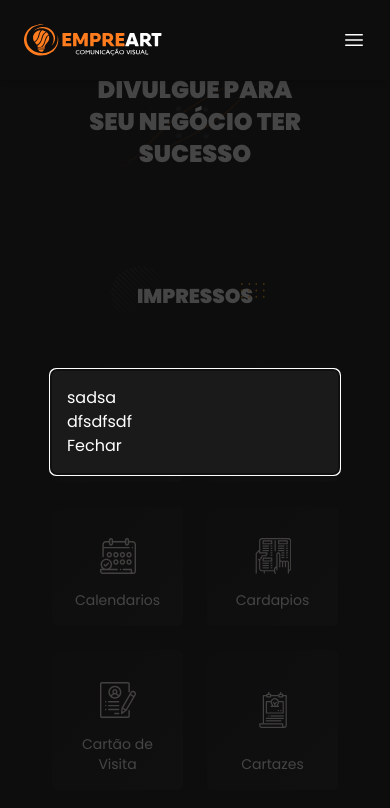
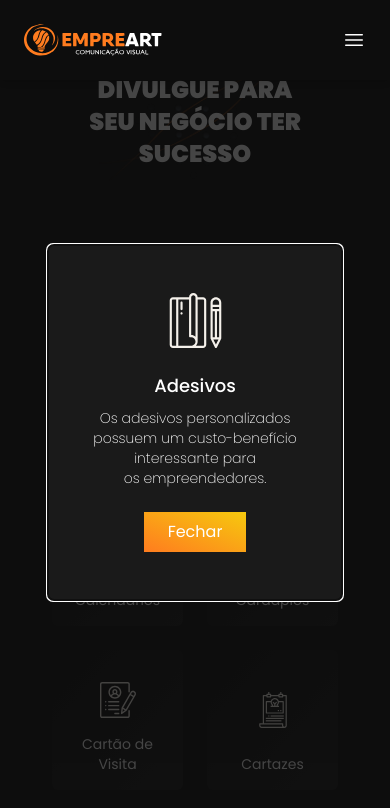
Before and after one commit to vitordcode/empreart, a React (Vite) app: page / in a window 390 px wide. Both pictures are taken after a click on the element "Adesivos". Shown: the part 850-1658 px from the top of the page. Built offline with nearby package versions, Linux system fonts and the light colour scheme.

Commit message:
Hook do modal pronto e versao mobile pronta

```diff
--- a/src/components/Home/Services.jsx
+++ b/src/components/Home/Services.jsx
@@ -5,6 +5,7 @@ import { impressos } from '../../utils/impressos'
 import { digitais } from '../../utils/digitais'
 import { brindes } from '../../utils/brindes'
 import { instalacoes } from '../../utils/instalacoes'
+
 import Carousel from './Carousel'
 
 import bgText from '../../../assets/bg-text.png'
@@ -16,9 +17,12 @@ Modal.setAppElement("#root")
 export default function Services() {
 
   const [ modalIsOpen, setModalIsOpen ] = useState(false)
+  const [ selectedItem, setSelectedItem ] = useState({})
 
-  function openModal() {
+  function openModal(item) {
     setModalIsOpen(true)
+    setSelectedItem(item)
+    console.log(selectedItem, item)
   }
 
   function closeModal() {
@@ -43,11 +47,13 @@ export default function Services() {
         onRequestClose={closeModal}
         contentLabel="Modal Serviços"
         overlayClassName="modal-overlay"
-        className="w-72 bg-grayCard p-4 rounded-md text-white"
+        className="text-center bg-grayCard px-8 py-12 flex flex-col items-center m-12 rounded-md text-white"
       >
-        <h2>sadsa </h2>
-        <p>dfsdfsdf</p>
-        <button onClick={closeModal}>Fechar</button>
+        <img src={selectedItem.src} alt="" />
+
+        <h2 className=" font-medium text-lg pt-6 pb-2">{selectedItem.nome}</h2>
+        <p className="font-light text-sm mb-6">{selectedItem.description}</p>
+        <button className="bg-gradient-to-tr from-orange to-yellow px-6 py-2" onClick={closeModal}>Fechar</button>
       </Modal>
 
       {/* Impressos */}
@@ -72,7 +78,7 @@ export default function Services() {
         <div className="grid grid-cols-2 w-full px-10 lg:col-span-2 md:grid-cols-3 lg:grid-cols-4">
           {impressos.map(item => (
             <div
-              onClick={openModal}
+              onClick={() => openModal(item)}
               className="py-4 bg-gradient-to-tl from-grayCard to-blueCard m-3 flex flex-col cursor-pointer justify-center items-center rounded-md"
               key={item.nome}
             >
```
